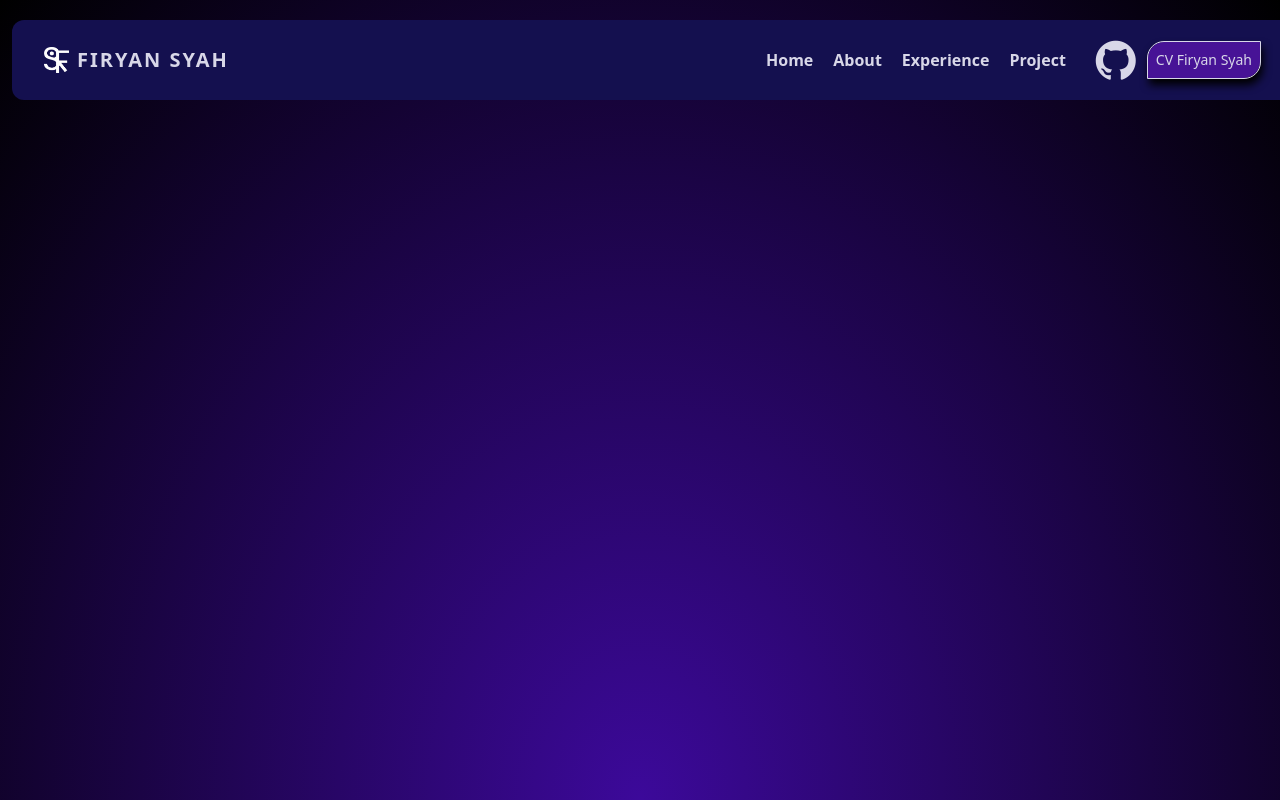
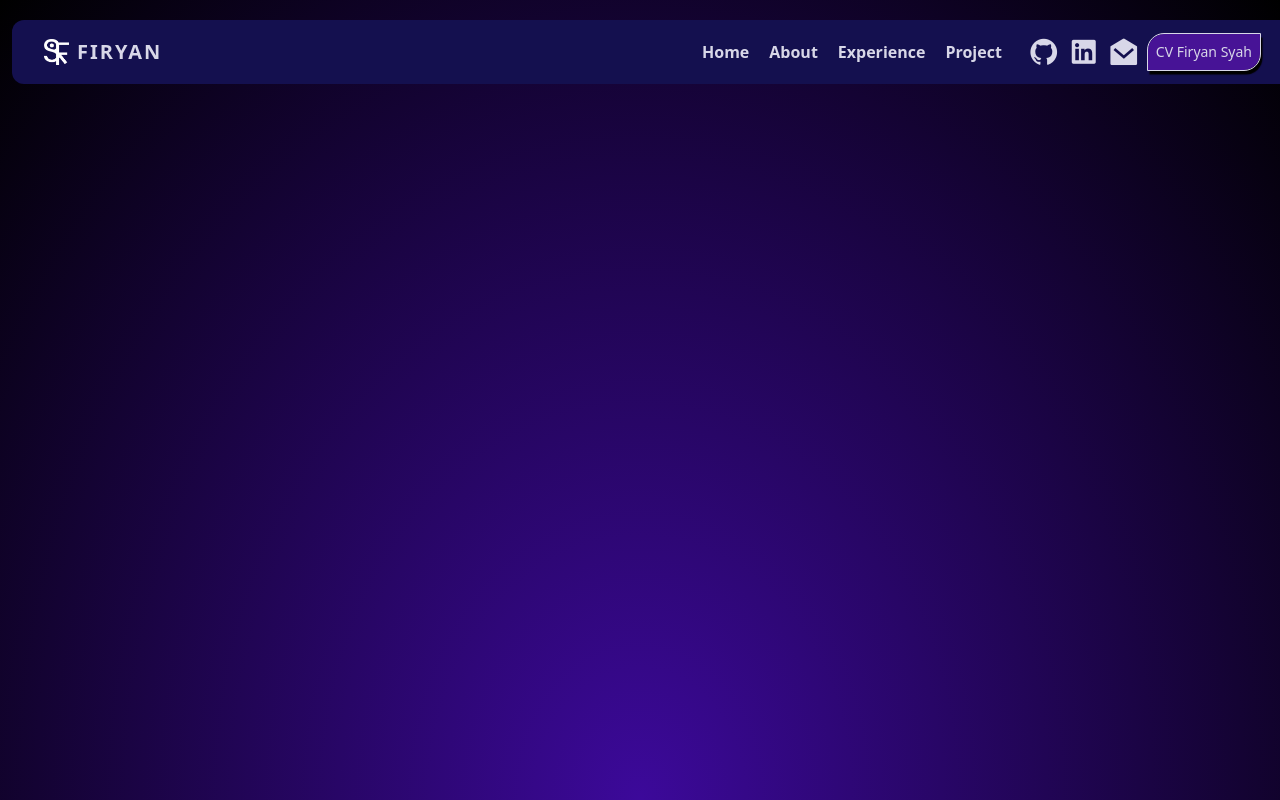
Before and after one commit to FiryanSyah23/firyansyah-portfolio, a Next.js app: page / in a window 1280 px wide. Built offline with nearby package versions, Linux system fonts and the light colour scheme.

Commit message:
create component for navbar and update fill the content navbar with separate components

```diff
--- a/src/app/layout.jsx
+++ b/src/app/layout.jsx
@@ -1,6 +1,6 @@
 import { Geist, Geist_Mono } from "next/font/google";
 import "./globals.css";
-import Navbar from "@/components/layout/Navbar";
+import Navbar from "@/components/layout/Navbar/Navbar";
 import "remixicon/fonts/remixicon.css";
 
 const geistSans = Geist({
--- a/src/components/layout/Navbar.jsx
+++ /dev/null
@@ -1,70 +0,0 @@
-"use client";
-import Image from "next/image";
-import { useState } from "react";
-
-export default function Navbar() {
-	const [menu, setMenu] = useState(false);
-
-	return (
-		<div className="header w-full 3 fixed text-text pt-5 px-3 ">
-			<div className="container lg:w-330 mx-auto bg-panel sm:py-1 rounded-xl relative">
-				<div className="flex justify-between items-center px-8 ">
-					<div className="nav-title flex gap-2 items-center">
-						<Image src={"/FIROCTASYS.png"} alt="LOGOPAGE" width={25} height={25} className="" />
-						<a href="#">
-							<h2 className=" font-bold lg:text-xl text-lg tracking-widest text-nowrap">FIRYAN SYAH</h2>
-						</a>
-					</div>
-
-					<div className="group-action-link flex items-center gap-5">
-						<div className="navlink  capitalize gap-2 md:flex hidden font-semibold *:sm:hover:bg-secondary *:p-1.5 *:rounded-ee-2xl *:rounded-ss-2xl *:hover:outline *:transition-all *:duration-500 *:ease-in-out">
-							<a href="#">Home</a>
-							<a href="#">about</a>
-							<a href="#">experience</a>
-							<a href="#">project</a>
-						</div>
-
-						<div className="button-link-sosmed hidden md:flex items-center gap-2 ">
-							<div className="group-logo-sosmed ri-3x *:hover:text-secondary">
-								<a href="https://github.com/FiryanSyah23">
-									<i className="ri-github-fill"></i>
-								</a>
-							</div>
-							<button className=" rounded-ee-2xl rounded-ss-2xl bg-primary hover:bg-secondary outline p-2 duration-300 active:translate-y-1 shadow-[2px_6px_8px_1px_rgba(0,0,0)] active:shadow-none text-sm text-nowrap">
-								CV Firyan Syah
-							</button>
-						</div>
-					</div>
-
-					<button
-						className="menu-bar md:hidden"
-						onClick={() => {
-							setMenu(!menu);
-						}}
-					>
-						<i className="ri-menu-line ri-2x"></i>
-					</button>
-				</div>
-
-				<div className={`absolute md:hidden bg-panel/70 ${menu ? "top-16 opacity-100" : "-top-105 opacity-0 "} p-5 w-full rounded-xl  duration-500`}>
-					<div className="flex flex-col gap-2">
-						<div className="nav-panel-link flex flex-col *:py-2 text-center  *:rounded-xl  *:hover:bg-secondary *:hover:outline *:duration-500">
-							<a href="#">Home</a>
-							<a href="#">about</a>
-							<a href="#">experience</a>
-							<a href="#">project</a>
-						</div>
-						<div className="button-link-sosmed flex flex-col border-t border-t-secondary gap-2 items-center">
-							<div className="group-logo-sosmed ri-3x *:hover:text-secondary">
-								<a href="https://github.com/FiryanSyah23">
-									<i className="ri-github-fill"></i>
-								</a>
-							</div>
-							<button className="bg-primary p-1 rounded-xl hover:bg-secondary self-stretch duration-500">CV Firyan Syah</button>
-						</div>
-					</div>
-				</div>
-			</div>
-		</div>
-	);
-}
--- /dev/null
+++ b/src/components/layout/Navbar/ContentNavbar.jsx
@@ -0,0 +1,40 @@
+import Image from "next/image";
+import SosmedLogoLink from "../../sections/SosmedLogoLink";
+import SectionsLink from "../../sections/SectionsLink";
+
+export default function ContentNavbar({ setMenu }) {
+	return (
+		<div className="flex justify-between items-center px-8 ">
+			<div className="nav-title flex gap-2 items-center">
+				<Image src={"/FIROCTASYS.png"} alt="LOGOPAGE" width={25} height={25} className="" />
+				<a href="#">
+					<h2 className=" font-bold lg:text-xl text-lg tracking-widest text-nowrap">FIRYAN</h2>
+				</a>
+			</div>
+
+			<div className="group-action-link flex items-center gap-5">
+				<div className="navlink  capitalize gap-2 md:flex hidden font-semibold *:sm:hover:bg-secondary *:p-1.5 *:rounded-ee-2xl *:rounded-ss-2xl *:hover:outline *:transition-all *:duration-500 *:ease-in-out">
+					<SectionsLink />
+				</div>
+
+				<div className="button-link-sosmed hidden md:flex items-center gap-2 ">
+					<div className="group-logo-sosmed ri-2x *:hover:text-secondary flex gap-2 ">
+						<SosmedLogoLink />
+					</div>
+					<button className=" rounded-ee-2xl rounded-ss-2xl bg-primary hover:bg-secondary outline p-2 duration-300 active:translate-y-1 shadow-[2px_4px_1px_.5px_rgba(0,0,0)] active:shadow-none text-sm text-nowrap">
+						CV Firyan Syah
+					</button>
+				</div>
+			</div>
+
+			<button
+				className="menu-bar md:hidden"
+				onClick={() => {
+					setMenu((prev) => !prev);
+				}}
+			>
+				<i className="ri-menu-line ri-2x"></i>
+			</button>
+		</div>
+	);
+}
--- /dev/null
+++ b/src/components/layout/Navbar/MenuCardPanel.jsx
@@ -0,0 +1,25 @@
+import SectionsLink from "../../sections/SectionsLink";
+import SosmedLogoLink from "../../sections/SosmedLogoLink";
+
+export default function MenuCardPanel({ menu, setMenu }) {
+	return (
+		<div
+			className={`absolute md:hidden bg-panel/70 ${menu ? "top-14 opacity-100" : "-top-105 opacity-0 "} p-5 w-full rounded-xl duration-500`}
+			onClick={() => setMenu(!menu)}
+		>
+			<div className="flex flex-col gap-2">
+				<div className="nav-panel-link flex flex-col *:py-2 text-center  *:rounded-xl  *:hover:bg-secondary *:hover:outline *:duration-500 capitalize">
+					<SectionsLink />
+				</div>
+
+				<div className="button-link-sosmed flex flex-col border-t border-t-secondary gap-2 items-center ">
+					<div className="group-logo-sosmed ri-2x *:hover:text-secondary flex gap-5 pt-2">
+						<SosmedLogoLink />
+					</div>
+
+					<button className="bg-primary p-1 rounded-xl hover:bg-secondary self-stretch duration-500">CV Firyan Syah</button>
+				</div>
+			</div>
+		</div>
+	);
+}
--- /dev/null
+++ b/src/components/layout/Navbar/Navbar.jsx
@@ -0,0 +1,17 @@
+"use client";
+import Image from "next/image";
+import { useState } from "react";
+import MenuCardPanel from "./MenuCardPanel";
+import ContentNavbar from "./ContentNavbar";
+
+export default function Navbar() {
+	const [menu, setMenu] = useState(false);
+	return (
+		<div className="header w-full 3 fixed text-text pt-5 px-3 ">
+			<nav className="container lg:w-330 mx-auto bg-panel md:py-2 rounded-xl relative">
+				<ContentNavbar setMenu={setMenu} />
+				<MenuCardPanel menu={menu} setMenu={setMenu} />
+			</nav>
+		</div>
+	);
+}
--- /dev/null
+++ b/src/components/sections/SectionsLink.jsx
@@ -0,0 +1,12 @@
+import React from "react";
+
+export default function SectionsLink() {
+	return (
+		<>
+			<a href="#home">Home</a>
+			<a href="#">about</a>
+			<a href="#">experience</a>
+			<a href="#">project</a>
+		</>
+	);
+}
--- /dev/null
+++ b/src/components/sections/SosmedLogoLink.jsx
@@ -0,0 +1,21 @@
+export default function SosmedLogoLink() {
+	const email = "firyansyah@gmail.com"; // ← ganti dengan email kamu
+	const subject = "Halo%20Firyan%2C%20Ada%20Pesan%20Untukmu";
+	const body = "Halo%20Firyan%2C%0A%0A";
+
+	return (
+		<>
+			<a href="https://github.com/FiryanSyah23" target="_blank" rel="noopener noreferrer">
+				<i className="ri-github-fill"></i>
+			</a>
+
+			<a href="https://linkedin.com/in/firyansyah" target="_blank" rel="noopener noreferrer">
+				<i className="ri-linkedin-box-fill"></i>
+			</a>
+
+			<a href={`https://mail.google.com/mail/?view=cm&to=${email}&su=${subject}&body=${body}`} target="_blank" rel="noopener noreferrer">
+				<i className="ri-mail-open-fill"></i>
+			</a>
+		</>
+	);
+}
```
